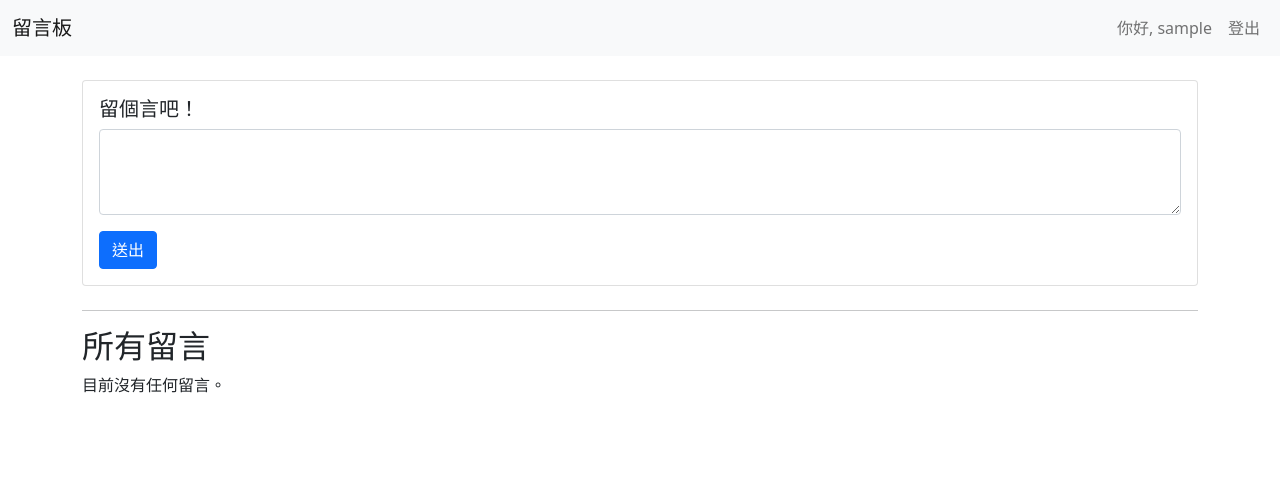
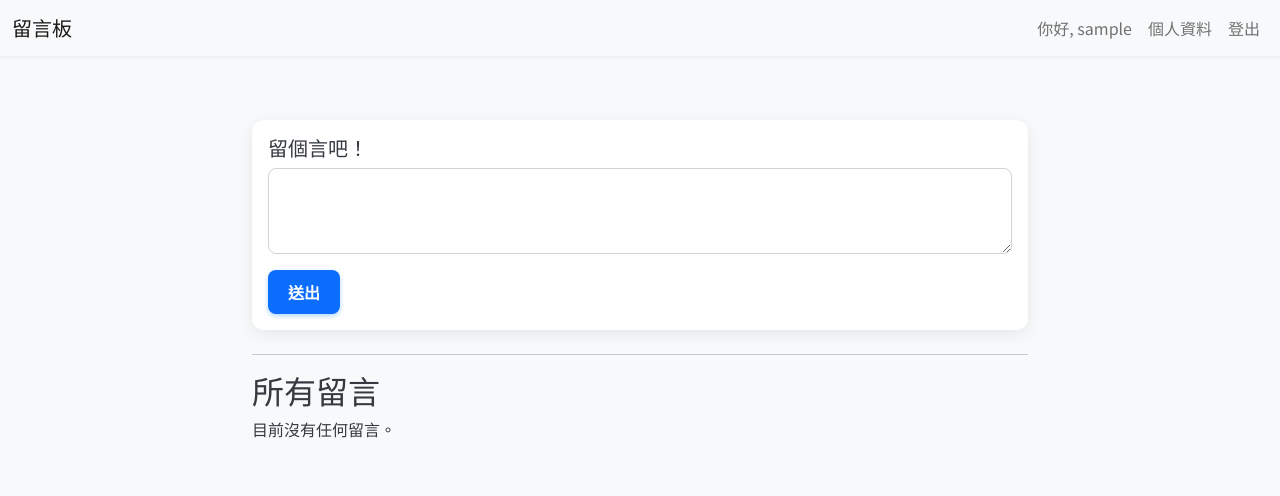
Before and after one commit to MocuAcqu/1141DB, a Flask app: page / in a window 1280 px wide. Shown: the top 496 px of the page. Run offline with Flask 3, Linux system fonts and the light colour scheme; the visitor is signed in with stand-in values (Sample User, id 1); data that the repository does not hold is empty; some libraries are stand-ins or nearby versions.

Commit message:
finish CRUD

```diff
--- a/ex.1/app.py
+++ b/ex.1/app.py
@@ -1,21 +1,91 @@
+import os
+
 from flask import Flask, render_template, request, redirect, url_for, flash, session
 from flask_mysqldb import MySQL
 from werkzeug.security import generate_password_hash, check_password_hash
+from dotenv import load_dotenv
 
 app = Flask(__name__)
-# --- MySQL 設定 ---
-# 請根據你的 MySQL 設定修改以下資訊
-app.config['SECRET_KEY'] = 'a_really_long_and_random_string_for_security_!@#$%'
-app.config['MYSQL_HOST'] = 'localhost'         # MySQL 伺服器主機
-app.config['MYSQL_USER'] = 'root'              # MySQL 使用者名稱
-app.config['MYSQL_PASSWORD'] = '#Vul3wu0g3' # 你的 MySQL 密碼
-app.config['MYSQL_DB'] = 'flask_message_board' # 你要連接的資料庫名稱
-app.config['MYSQL_CURSORCLASS'] = 'DictCursor' # 設定 cursor 回傳的資料為字典形式
 
-# 初始化 MySQL
+app.config['MYSQL_HOST'] = os.getenv('MYSQL_HOST')
+app.config['MYSQL_USER'] = os.getenv('MYSQL_USER')
+app.config['MYSQL_PASSWORD'] = os.getenv('MYSQL_PASSWORD')
+app.config['MYSQL_DB'] = os.getenv('MYSQL_DB')
+app.config['MYSQL_CURSORCLASS'] = 'DictCursor'
+
 mysql = MySQL(app)
 
 # --- 路由 (Routes) ---
+@app.route('/delete_message/<int:message_id>', methods=['POST'])
+def delete_message(message_id):
+    # 檢查使用者是否登入
+    if 'user_id' not in session:
+        flash('請先登入', 'warning')
+        return redirect(url_for('login'))
+
+    user_id = session['user_id']
+    cur = mysql.connection.cursor()
+
+    # 安全性檢查：確認這則留言存在，並且屬於當前登入的使用者
+    cur.execute("SELECT user_id FROM messages WHERE id = %s", (message_id,))
+    message = cur.fetchone()
+
+    if not message:
+        flash('找不到該留言！', 'danger')
+    elif message['user_id'] != user_id:
+        flash('你沒有權限刪除這則留言！', 'danger')
+    else:
+        # 執行 DELETE 指令
+        cur.execute("DELETE FROM messages WHERE id = %s", (message_id,))
+        mysql.connection.commit()
+        flash('留言已成功刪除！', 'success')
+
+    cur.close()
+    return redirect(url_for('index'))
+
+@app.route('/profile', methods=['GET', 'POST'])
+def profile():
+    # 檢查使用者是否登入
+    if 'user_id' not in session:
+        flash('請先登入', 'warning')
+        return redirect(url_for('login'))
+
+    user_id = session['user_id']
+    cur = mysql.connection.cursor()
+
+    if request.method == 'POST':
+        new_username = request.form['username']
+        new_email = request.form['email']
+
+        cur.execute("SELECT id FROM users WHERE username = %s AND id != %s", (new_username, user_id))
+        existing_username = cur.fetchone()
+
+        if existing_username:
+            flash('這個使用者名稱已經被使用了！', 'danger')
+            return redirect(url_for('profile'))
+
+        cur.execute("SELECT id FROM users WHERE email = %s AND id != %s", (new_email, user_id))
+        existing_email = cur.fetchone()
+
+        if existing_email:
+            flash('這個 Email 已經被使用了！', 'danger')
+            return redirect(url_for('profile'))
+
+        cur.execute("UPDATE users SET username = %s, email = %s WHERE id = %s",
+                    (new_username, new_email, user_id))
+        mysql.connection.commit()
+
+        session['username'] = new_username
+
+        flash('個人資料更新成功！', 'success')
+        return redirect(url_for('profile'))
+
+    # 獲取當前使用者的資料以顯示在頁面上
+    cur.execute("SELECT * FROM users WHERE id = %s", (user_id,))
+    user = cur.fetchone()
+    cur.close()
+
+    return render_template('profile.html', user=user)
 
 # 主頁路由，同時處理顯示留言 (GET) 和新增留言 (POST)
 @app.route('/', methods=['GET', 'POST'])
@@ -43,7 +113,7 @@ def index():
     # 使用 JOIN 查詢來獲取留言和對應的使用者名稱
     cur = mysql.connection.cursor()
     cur.execute("""
-        SELECT m.content, m.created_at, u.username
+        SELECT m.id, m.content, m.created_at, u.username, u.id AS user_id
         FROM messages AS m
         JOIN users AS u ON m.user_id = u.id
         ORDER BY m.created_at DESC
--- /dev/null
+++ b/ex.1/static/css/style.css
@@ -0,0 +1,61 @@
+body {
+    font-family: 'Noto Sans TC', sans-serif;
+    background-color: #f8f9fa;
+    color: #343a40;
+}
+
+.container {
+    max-width: 800px;
+    padding-top: 40px;
+    padding-bottom: 40px;
+}
+
+.card {
+    border: none;
+    border-radius: 12px;
+    box-shadow: 0 4px 15px rgba(0, 0, 0, 0.08);
+    transition: box-shadow 0.3s ease-in-out, transform 0.3s ease-in-out;
+}
+
+.card:hover {
+    box-shadow: 0 8px 25px rgba(0, 0, 0, 0.12);
+    transform: translateY(-3px);
+}
+
+.navbar {
+    box-shadow: 0 2px 4px rgba(0, 0, 0, 0.05);
+}
+
+.btn-primary {
+    border-radius: 8px;
+    font-weight: bold;
+    padding: 10px 20px;
+    border: none;
+    box-shadow: 0 2px 5px rgba(0, 123, 255, 0.3);
+    transition: transform 0.2s ease, box-shadow 0.2s ease;
+}
+
+.btn-primary:hover {
+    transform: translateY(-2px);
+    box-shadow: 0 4px 10px rgba(0, 123, 255, 0.4);
+}
+
+.form-control {
+    border-radius: 8px;
+    border: 1px solid #ced4da;
+    transition: border-color 0.2s ease, box-shadow 0.2s ease;
+}
+
+.form-control:focus {
+    border-color: #80bdff;
+    box-shadow: 0 0 0 0.2rem rgba(0, 123, 255, 0.25);
+}
+
+.alert {
+    border-radius: 8px;
+    border-left: 5px solid;
+}
+.alert-success { border-color: #198754; }
+.alert-danger  { border-color: #dc3545; }
+.alert-warning { border-color: #ffc107; }
+.alert-info    { border-color: #0dcaf0; }
--- a/ex.1/templates/index.html
+++ b/ex.1/templates/index.html
@@ -19,9 +19,16 @@
     {% for message in messages %}
         <div class="card mb-3">
             <div class="card-body">
-                <h6 class="card-subtitle mb-2 text-muted">
-                    <strong>{{ message.username }}</strong> 說：
-                </h6>
+                <div class="d-flex justify-content-between">
+                    <h6 class="card-subtitle mb-2 text-muted">
+                        <strong>{{ message.username }}</strong> 說：
+                    </h6>
+                    {% if session.user_id == message.user_id %}
+                    <form action="{{ url_for('delete_message', message_id=message.id) }}" method="POST" onsubmit="return confirm('確定要刪除這則留言嗎？');">
+                        <button type="submit" class="btn btn-sm btn-outline-danger">刪除</button>
+                    </form>
+                    {% endif %}
+                </div>
                 <p class="card-text">{{ message.content }}</p>
                 <small class="text-muted">時間：{{ message.created_at.strftime('%Y-%m-%d %H:%M') }}</small>
             </div>
--- a/ex.1/templates/layout.html
+++ b/ex.1/templates/layout.html
@@ -4,6 +4,11 @@
     <meta charset="UTF-8">
     <title>{% block title %}{% endblock %} - Flask 留言板</title>
     <link rel="stylesheet" href="https://cdn.jsdelivr.net/npm/bootstrap@5.1.3/dist/css/bootstrap.min.css">
+    <link rel="stylesheet" href="{{ url_for('static', filename='css/style.css') }}">
+
+    <link rel="preconnect" href="https://fonts.googleapis.com">
+    <link rel="preconnect" href="https://fonts.gstatic.com" crossorigin>
+    <link href="https://fonts.googleapis.com/css2?family=Noto+Sans+TC:wght@400;700&display=swap" rel="stylesheet">
 </head>
 <body>
     <nav class="navbar navbar-expand-lg navbar-light bg-light">
@@ -13,6 +18,7 @@
                 <ul class="navbar-nav ms-auto">
                     {% if session.loggedin %}
                         <li class="nav-item"><a class="nav-link">你好, {{ session.username }}</a></li>
+                        <li class="nav-item"><a class="nav-link" href="{{ url_for('profile') }}">個人資料</a></li>
                         <li class="nav-item"><a class="nav-link" href="{{ url_for('logout') }}">登出</a></li>
                     {% else %}
                         <li class="nav-item"><a class="nav-link" href="{{ url_for('login') }}">登入</a></li>
```
Also changed, not shown: ex.1/templates/profile.html (added, +21 -0 lines), 1 other file.
